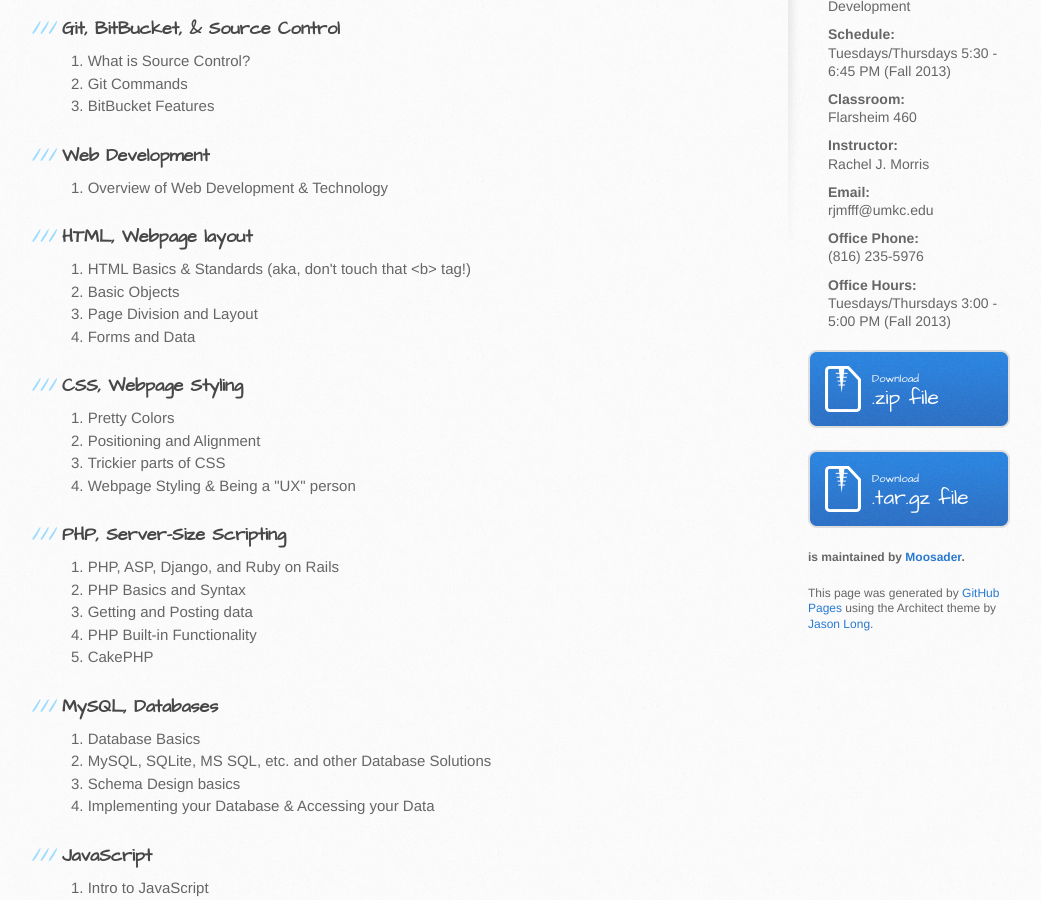
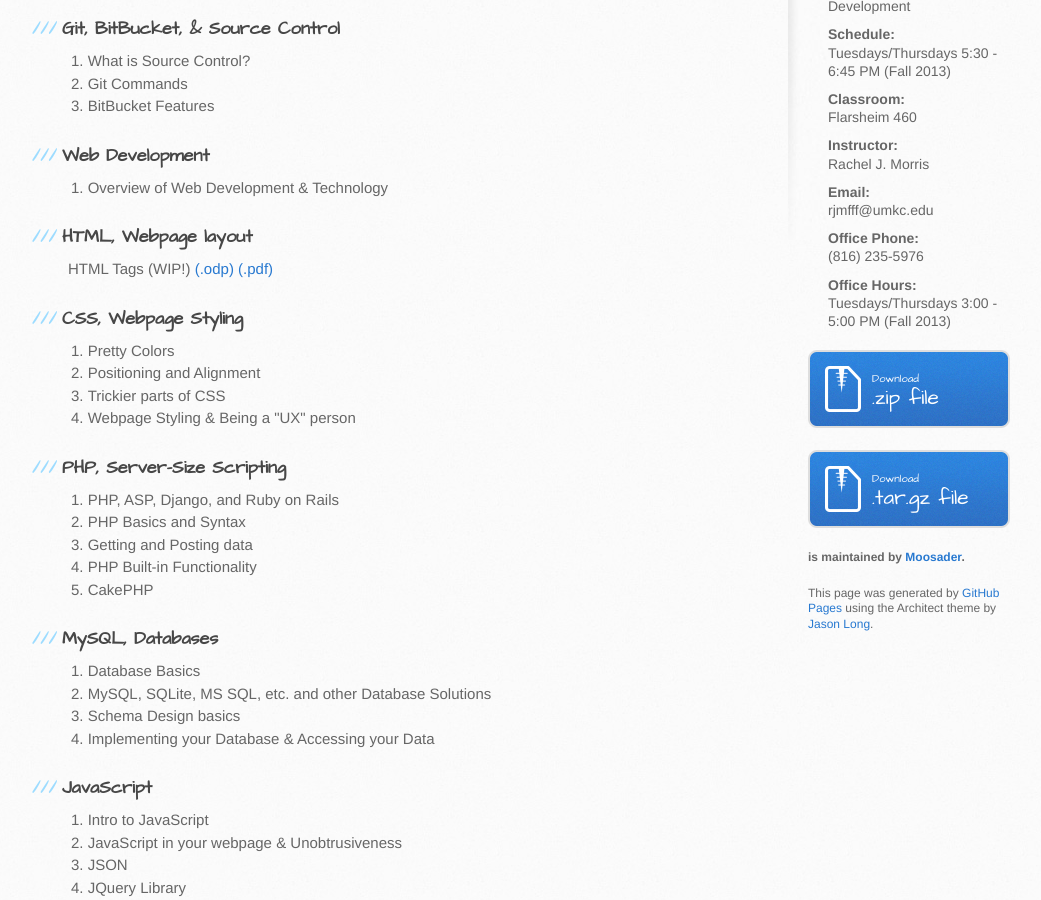
Before and after one commit to spellbindguy/Web-Development, a Jekyll site: the page lecture-notes.html, which Jekyll copies as it is, in a window 1280 px wide and 900 px high, scrolled down 496 px. Shown: the whole window, without its empty margins (102-1143 px from the left). Built offline with Jekyll 4.4.1, drawn with Linux system fonts in a browser that asks for light colours.

Commit message:
HTML Lecture notes

```diff
--- a/lecture-notes.html
+++ b/lecture-notes.html
@@ -84,10 +84,13 @@
 
 		<h3>HTML, Webpage layout</h3>
 		<ol>
-			<li>HTML Basics &amp; Standards (aka, don't touch that &lt;b&gt; tag!)</li>
-			<li>Basic Objects</li>
-			<li>Page Division and Layout</li>
-			<li>Forms and Data</li>
+			HTML Tags <strong>(WIP!)</strong>
+			<a href="https://github.com/Moosader/Web-Development/blob/master/Lectures/03%20HTML/HTML.odp?raw=true">
+				 (.odp)
+			</a>
+			<a href="https://github.com/Moosader/Web-Development/blob/master/Lectures/03%20HTML/HTML.pdf?raw=true">
+				(.pdf)
+			</a>
 		</ol>
 
 		<h3>CSS, Webpage Styling</h3>
```
